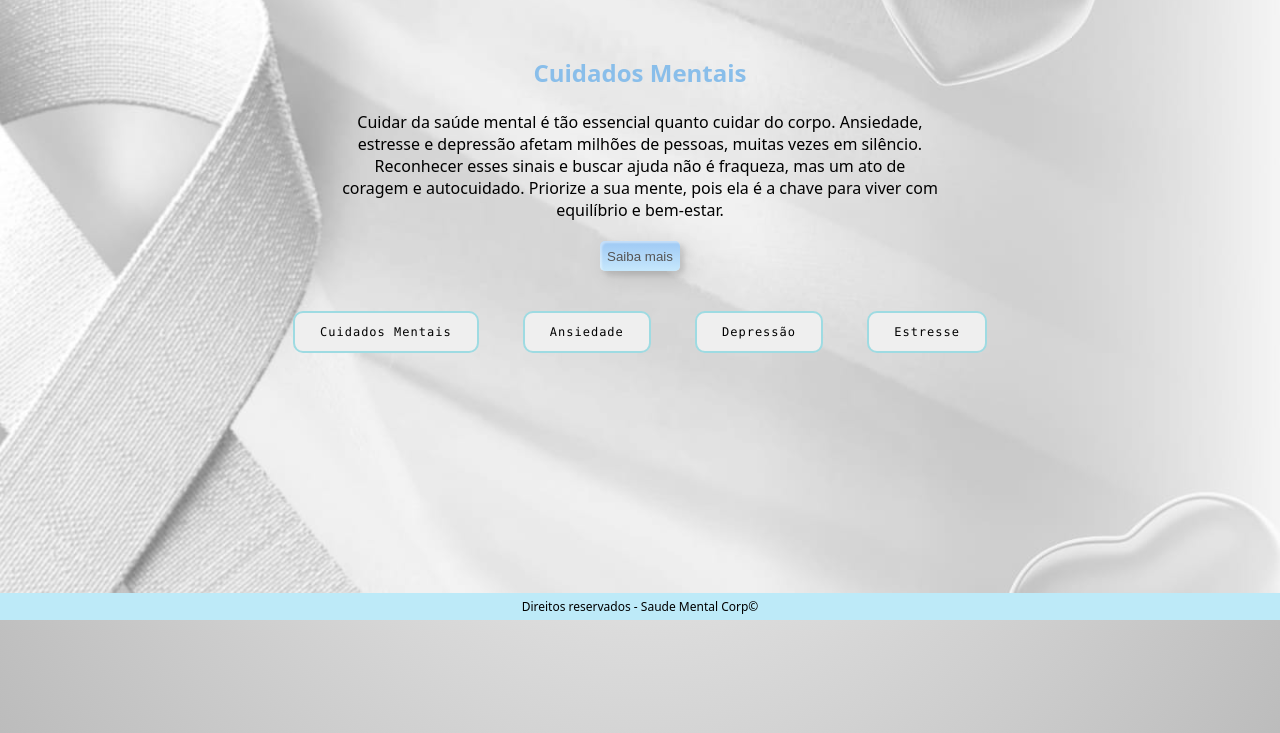
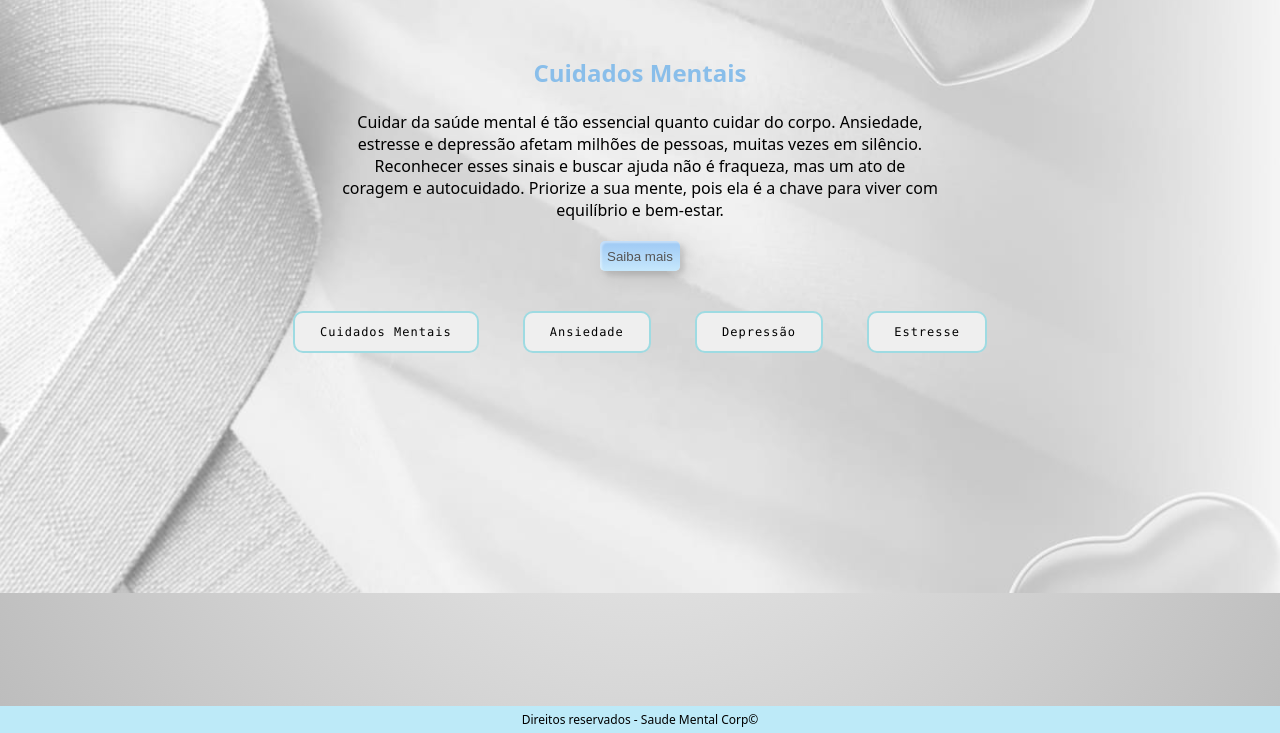
Before and after one commit to vinsBR/Projeto_Interdiss2024, a plain HTML site: page index.html in a window 1280 px wide. Shown: the part 67-800 px from the top of the page. Drawn offline with Linux system fonts and the light colour scheme.

Commit message:
fixação do footer lá em baixo

```diff
--- a/style.css
+++ b/style.css
@@ -348,11 +348,12 @@ footer {
     font-size: 12px;
     width: 100%;
     padding: 5px;
-    position: relative;
+    position: fixed;
     display: flex;
     flex-direction: row;
     justify-content: center;
     background: rgb(189, 234, 248);
     color: #000000;
     box-sizing: border-box;
+    bottom: 0;
 }
```
